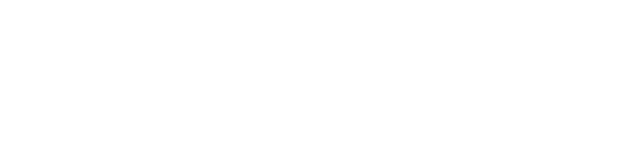
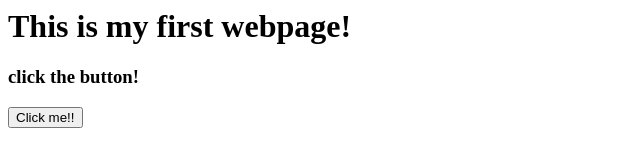
Before and after one commit to Sanika-Tiwari/Mamma_Webpage, a plain HTML site: page index.html in a window 1280 px wide. Shown: the whole page, without its empty margins (0-640 px from the left). Drawn offline with Linux system fonts and the light colour scheme.

Commit message:
Update index.html

```diff
--- a/index.html
+++ b/index.html
@@ -1,5 +1,12 @@
 <html>
     <head>
         <title>Sanika's Mom</title>
+        <link href="style.css" type="text/css" rel="stylesheet">
+        <script src="main.js"></script>
     </head>
+    <body>
+        <h1>This is my first webpage!</h1>
+        <h3>click the button!</h3>
+        <button id="=)">Click me!!</button>
+    </body>
 </html>
```
